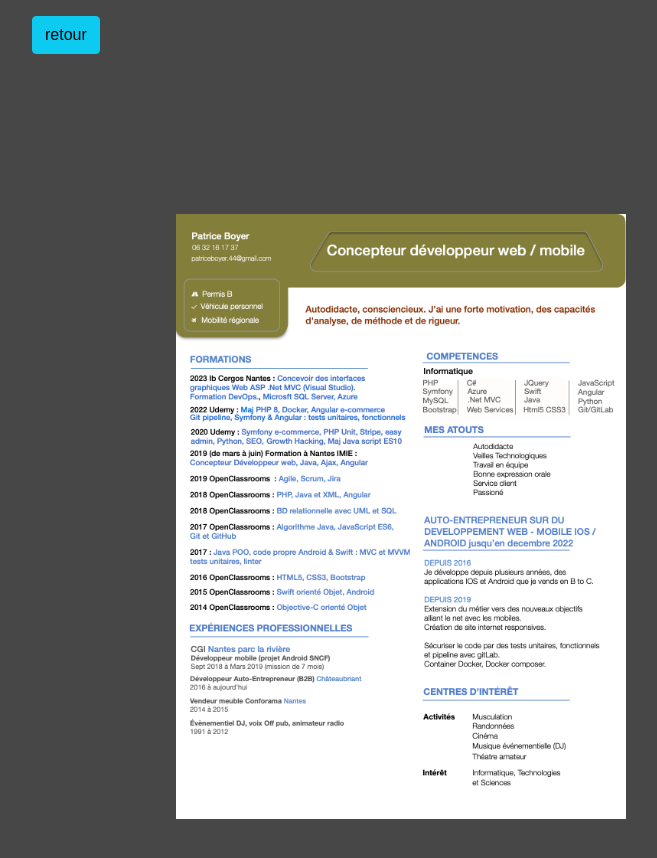
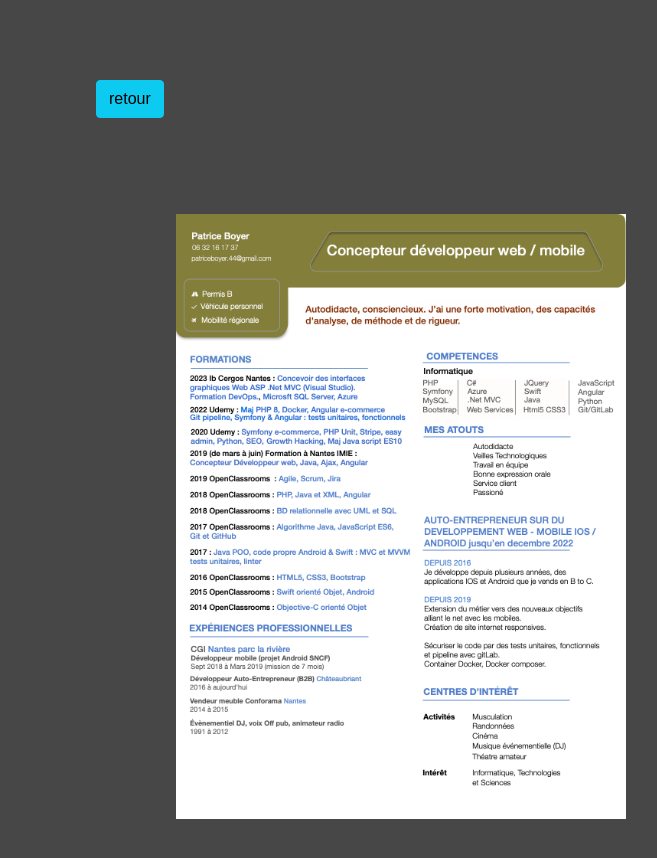
Before and after one commit to PatBoyDevInFrance/myCv, a plain HTML site: page pagecv.html in a window 1280 px wide. Shown: the whole page, without its empty margins (66-723 px from the left). Drawn offline with nearby package versions, Linux system fonts and the light colour scheme.

Commit message:
Add files via upload

```diff
--- a/pagecv.html
+++ b/pagecv.html
@@ -18,9 +18,9 @@
 
 <div class="container ">
     <div class="row">
-        <div class="col-md-3">
+        <!-- <div class="col-md-3">
             <a href="index.html" class="btn btn-info mx-3 mt-3">retour</a>
-        </div>
+        </div> -->
     <!-- <div class="col-md-2">
             <img src="cvpat.png" style="overflow-y: visible;  "  class="m-5 p-5 " alt="mon cv">
         </div>  -->
@@ -89,6 +89,7 @@
     <div class="container d-flex flex-wrap justify-content-center m-5 ">
         <div class="row">
             <div class="col-md-6 m-3">
+                <a href="index.html" class="btn btn-info mx-3 mt-3">retour</a>
                 <img src="cvpat.png" style="overflow-y: visible; width:100% "  class="m-5 p-5 " alt="mon cv">
             </div>
 
```
